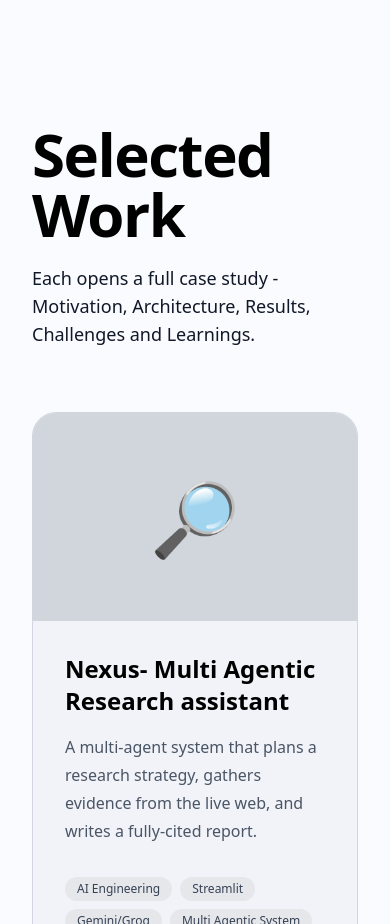
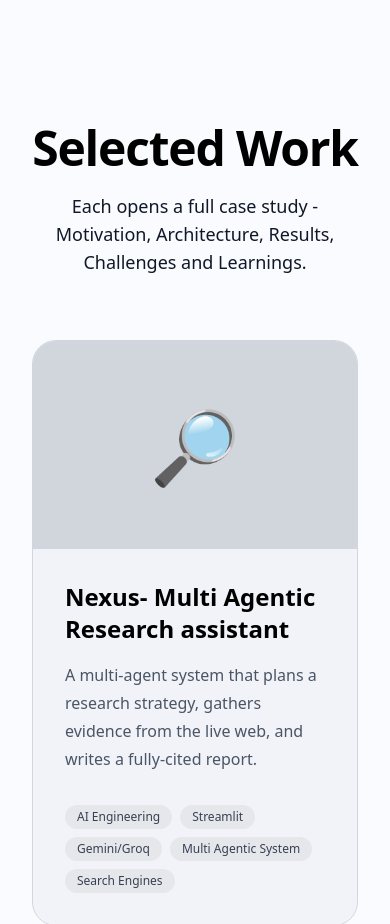
Before and after one commit to MayankK10/PortfolioWebpage, a Next.js app: page / in a window 390 px wide. Shown: the part 6280-7204 px from the top of the page. Built offline with nearby package versions, Linux system fonts and the light colour scheme.

Commit message:
Projects

```diff
--- a/src/app/components/Projects.tsx
+++ b/src/app/components/Projects.tsx
@@ -233,11 +233,11 @@ export default function Projects() {
       <div className="mx-auto max-w-7xl">
 
 
-        <h2 className="mt-3 text-6xl font-extrabold tracking-tight text-black dark:text-white">
+        <h2 className="mt-3 text-5xl text-center font-extrabold tracking-tight text-black dark:text-white md:text-6xl md:text-left">
             Selected Work
         </h2>
 
-        <p className="mt-5 max-w-2xl text-lg text-gray-900 dark:text-gray-200">
+        <p className="mt-5 max-w-2xl text-center text-lg text-gray-900 dark:text-gray-200 md:text-left">
             Each opens a full case study - Motivation, Architecture, Results, Challenges and Learnings.
         </p>
 
```
